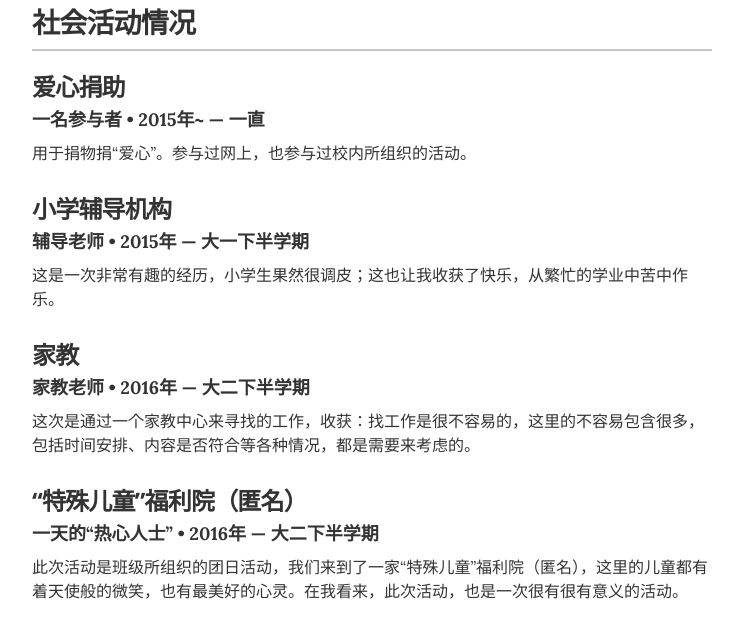
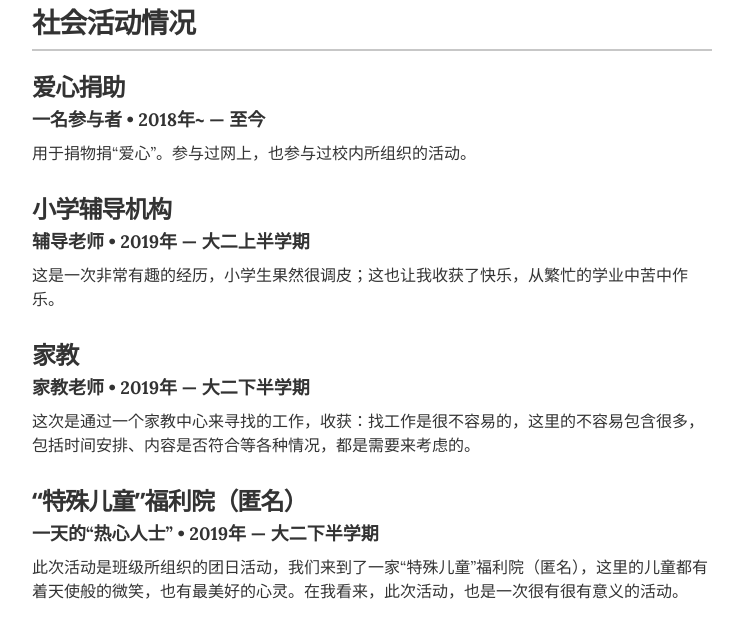
Before and after one commit to Sunand156/Sunand156.github.io, a Jekyll site: the page built from index.html, in a window 1280 px wide and 900 px high, scrolled down 1292 px. Shown: the part 152-782 px from the top of the window, without its empty margins (268-1011 px from the left). Built offline with Jekyll 4.4.1, drawn with Linux system fonts in a browser that asks for light colours.

Commit message:
Update experience.yml

```diff
--- a/_data/experience.yml
+++ b/_data/experience.yml
@@ -3,20 +3,20 @@
 
 - company: 爱心捐助
   position: 一名参与者
-  duration:   2015年~  &mdash; 一直
+  duration:   2018年~  &mdash; 至今
   summary: 用于捐物捐“爱心”。参与过网上，也参与过校内所组织的活动。
 
 - company: 小学辅导机构
   position: 辅导老师
-  duration: 2015年 &mdash; 大一下半学期
+  duration: 2019年 &mdash; 大二上半学期
   summary: 这是一次非常有趣的经历，小学生果然很调皮；这也让我收获了快乐，从繁忙的学业中苦中作乐。
 
 - company: 家教
   position: 家教老师
-  duration:  2016年 &mdash; 大二下半学期
+  duration:  2019年 &mdash; 大二下半学期
   summary: 这次是通过一个家教中心来寻找的工作，收获：找工作是很不容易的，这里的不容易包含很多，包括时间安排、内容是否符合等各种情况，都是需要来考虑的。
 
 - company: “特殊儿童”福利院（匿名）
   position: 一天的“热心人士”
-  duration:   2016年  &mdash; 大二下半学期
+  duration:   2019年  &mdash; 大二下半学期
   summary: 此次活动是班级所组织的团日活动，我们来到了一家“特殊儿童”福利院（匿名），这里的儿童都有着天使般的微笑，也有最美好的心灵。在我看来，此次活动，也是一次很有很有意义的活动。
```
